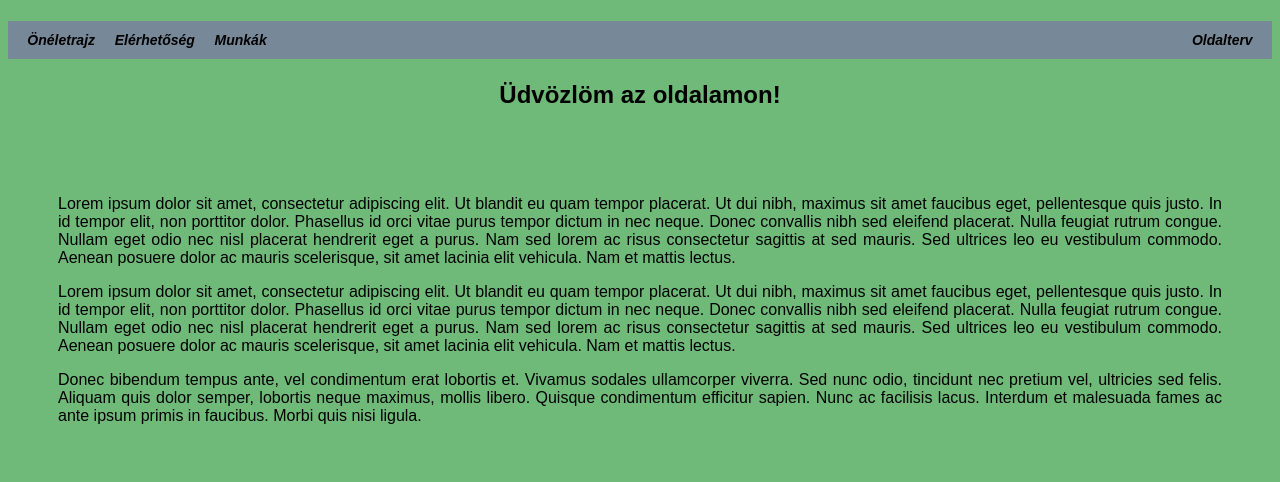
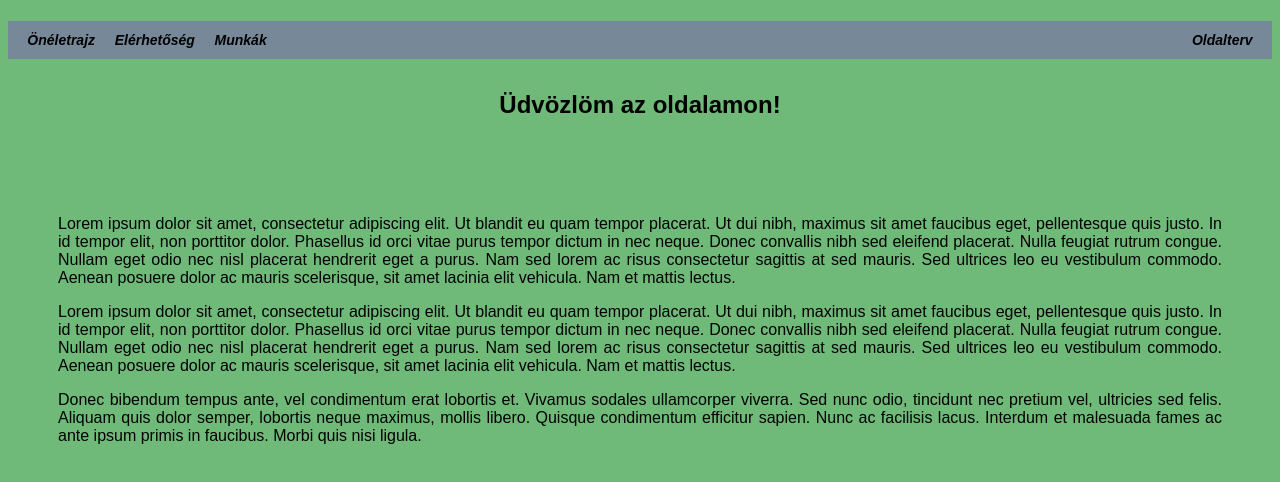
Before and after one commit to ibbbbi/Portfoli-, a plain HTML site: page index.html in a window 1280 px wide. Shown: the part 60-542 px from the top of the page. Drawn offline with Linux system fonts and the light colour scheme.

Commit message:
Update stilus.css

```diff
--- a/css/stilus.css
+++ b/css/stilus.css
@@ -33,3 +33,6 @@ div.szoveg{
 td{
     padding:10px;
 }
+h2{
+    padding: 10px;
+}
```
